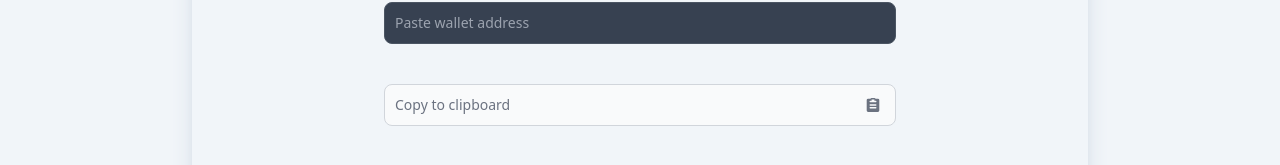
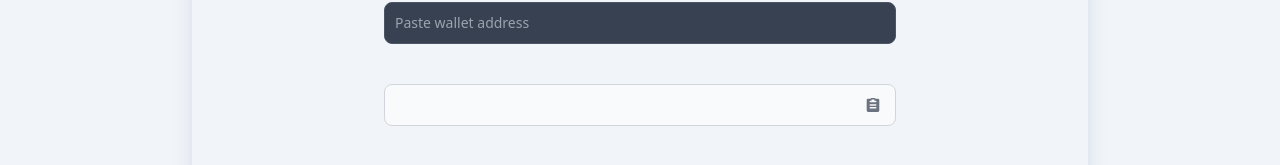
Before and after one commit to Ramen96/coin-guardian, an Angular app: page /app in a window 1280 px wide. Shown: the part 292-457 px from the top of the page. Built offline with nearby package versions, Linux system fonts and the light colour scheme.

Commit message:
created copyToClipboard method

```diff
--- a/src/app/address/address.component.ts
+++ b/src/app/address/address.component.ts
@@ -23,7 +23,7 @@ import { FooterComponent } from '../footer/footer.component';
                 <div class="w-full max-w-[32rem]">
                     <div class="relative">
                         <label for="npm-install-copy-button" class="sr-only">Label</label>
-                        <input id="npm-install-copy-button" type="text" class="col-span-6 bg-gray-50 border border-gray-300 text-gray-500 text-sm rounded-lg focus:ring-blue-500 focus:border-blue-500 block w-full p-2.5 dark:bg-gray-700 dark:border-gray-600 dark:placeholder-gray-400 dark:text-gray-400 dark:focus:ring-blue-500 dark:focus:border-blue-500" value="Copy to clipboard" disabled readonly>
+                        <input id="npm-install-copy-button" type="text" class="col-span-6 bg-gray-50 border border-gray-300 text-gray-500 text-sm rounded-lg focus:ring-blue-500 focus:border-blue-500 block w-full p-2.5 dark:bg-gray-700 dark:border-gray-600 dark:placeholder-gray-400 dark:text-gray-400 dark:focus:ring-blue-500 dark:focus:border-blue-500" value='' disabled readonly>
                         <button data-copy-to-clipboard-target="npm-install-copy-button" data-tooltip-target="tooltip-copy-npm-install-copy-button" class="absolute end-2 top-1/2 -translate-y-1/2 text-gray-500 dark:text-gray-400 hover:bg-gray-100 dark:hover:bg-gray-800 rounded-lg p-2 inline-flex items-center justify-center">
                             <span id="default-icon">
                                 <svg class="w-3.5 h-3.5" aria-hidden="true" xmlns="http://www.w3.org/2000/svg" fill="currentColor" viewBox="0 0 18 20">
@@ -61,8 +61,12 @@ export class AddressComponent {
        ? alert('Please fill out the forms')
        : (
             (value1 == value2) // If not empty see if they match.
-            ? alert(`It\'s a match you\'re good to go! Copy: ${value1}`)
+            ? this.copyToClipboard(value1)
             : alert('WARNING: NOT A MATCH')
         )
     }
+    copyToClipboard(value1: string) {
+        alert('It\'s a match you\'re good to go!');
+        // Set value1 to a dynamic varuible that will be equal to the value class in the <input> in line 26
+    }
 }
```
